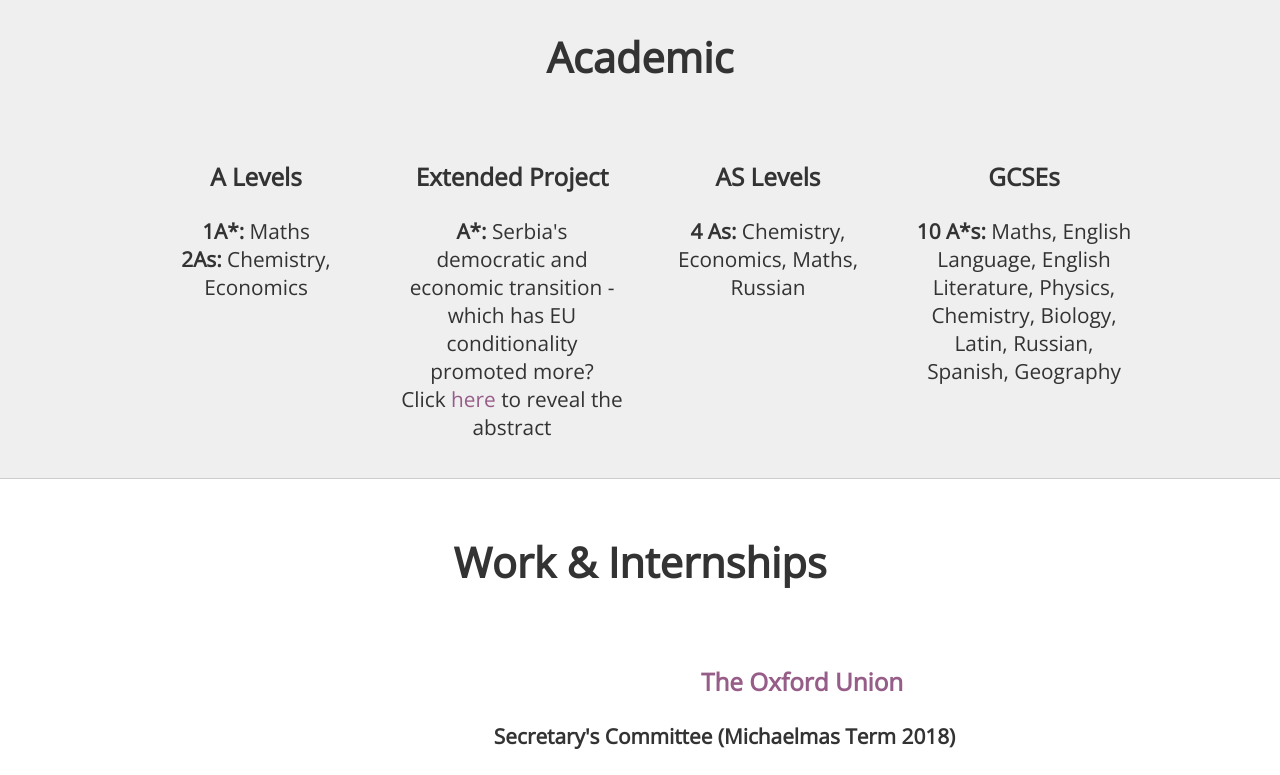
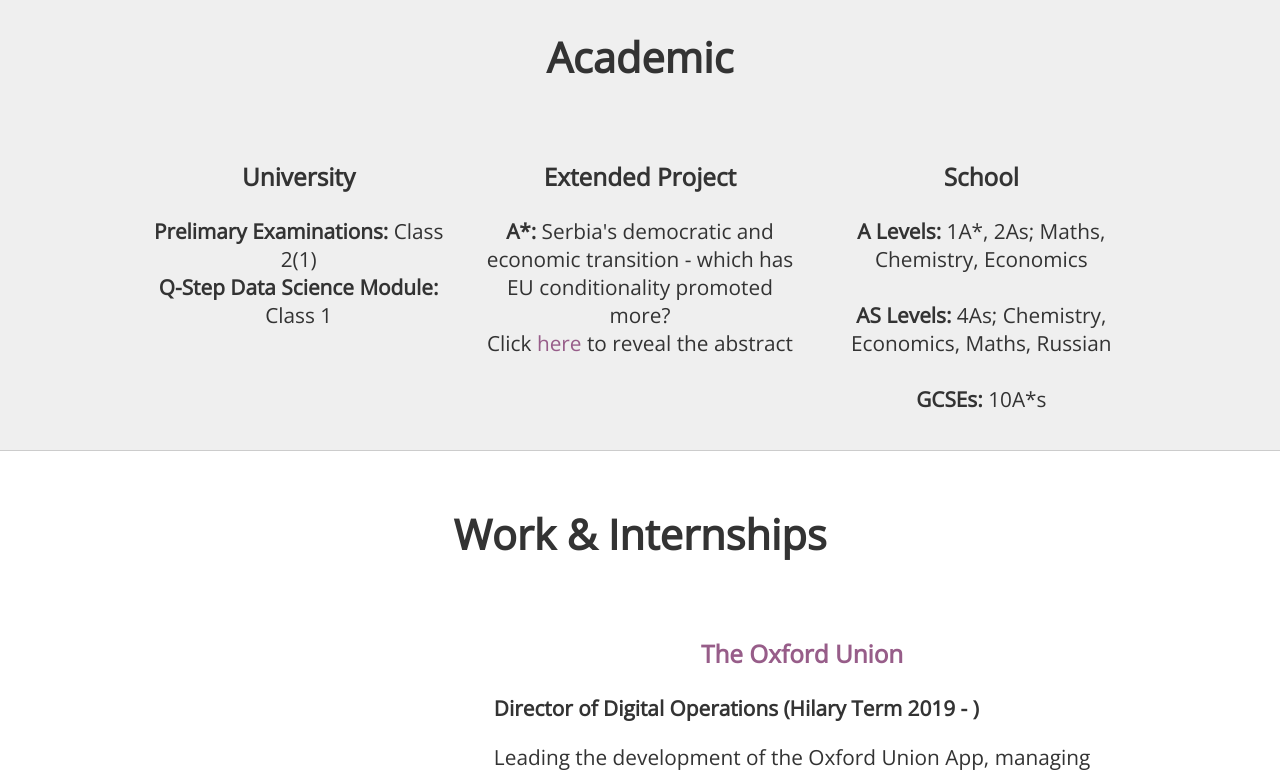
Before and after one commit to hughbe/hughbe.github.io, a React (Create React App) app: page /cv/1 in a window 1280 px wide. Shown: the part 1820-2595 px from the top of the page. Built offline with nearby package versions, Linux system fonts and the light colour scheme.

Commit message:
Update CV

```diff
--- a/src/Components/CV/AboutSection.js
+++ b/src/Components/CV/AboutSection.js
@@ -4,7 +4,7 @@ import './css/AboutSection.css';
 
 const AboutSection = () => (
   <CVSection title="Hi. I'm Hugh" id="About">
-      <p className="introduction-text"><span>I'm a 19 year old student studying Politics, Philosophy and Economics at Oxford University. In my spare time I develop apps, hack on side projects and contribute to open source projects.</span></p>
+      <p className="introduction-text"><span>I'm a 20 year old student studying Philosophy, Politics and Economics at Oxford University. In my spare time I develop apps, hack on side projects and contribute to open source projects.</span></p>
   </CVSection>
 );
 export default AboutSection;
--- a/src/Components/CV/AcademicSection.js
+++ b/src/Components/CV/AcademicSection.js
@@ -17,19 +17,18 @@ export default class AcademicSection extends Component {
     return (
       <CVSection title="Academic">
         <div className="cv-details">
-          <CVDetail title="A Levels">
-            <strong>1A*:</strong> Maths <br />
-            <strong>2As:</strong> Chemistry, Economics
+          <CVDetail title="University">
+            <strong>Prelimary Examinations:</strong> Class 2(1) <br />
+            <strong>Q-Step Data Science Module:</strong> Class 1
           </CVDetail>
           <CVDetail title="Extended Project">
             <strong>A*:</strong> Serbia's democratic and economic transition - which has EU conditionality promoted more? <br />
             Click <a href="#toggleEpq" onClick={this.toggleBool('epqVisible')}>here</a> to reveal the abstract
           </CVDetail>
-          <CVDetail title="AS Levels">
-            <strong>4 As:</strong> Chemistry, Economics, Maths, Russian
-          </CVDetail>
-          <CVDetail title="GCSEs">
-          <strong>10 A*s:</strong> Maths, English Language, English Literature, Physics, Chemistry, Biology, Latin, Russian, Spanish, Geography
+          <CVDetail title="School">
+            <strong>A Levels:</strong> 1A*, 2As; Maths, Chemistry, Economics <br /><br />
+            <strong>AS Levels:</strong> 4As; Chemistry, Economics, Maths, Russian <br /><br />
+            <strong>GCSEs:</strong> 10A*s
           </CVDetail>
         </div>
         <div className={`${!epqVisible ? 'cv-section-hidden ' : ''}epq-abstract`}>
--- a/src/Content/CV/Work.js
+++ b/src/Content/CV/Work.js
@@ -3,6 +3,11 @@ const Work = [
     name: 'The Oxford Union',
     url: 'https://www.oxford-union.org/',
     details: [
+      {
+        title: 'Director of Digital Operations',
+        duration: 'Hilary Term 2019 - ',
+        description: 'Leading the development of the Oxford Union App, managing the Facebook page and website.'
+      },
       {
         title: 'Secretary\'s Committee',
         duration: 'Michaelmas Term 2018',
```
